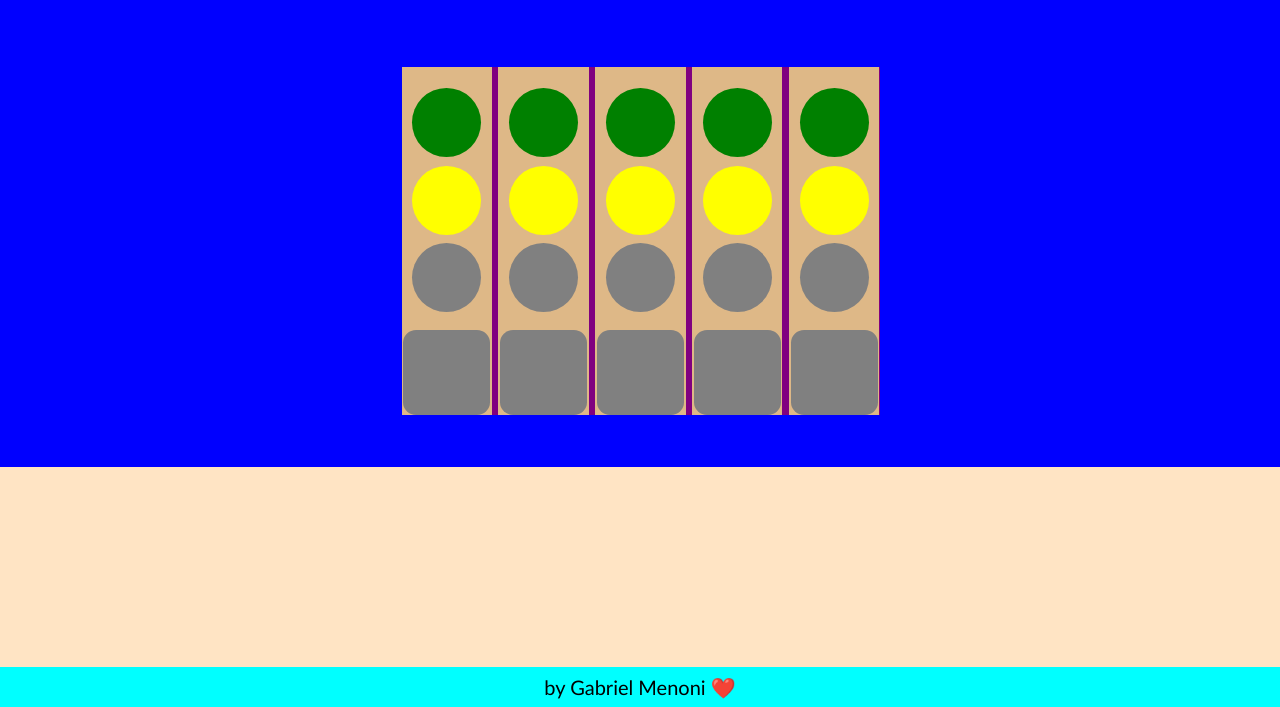
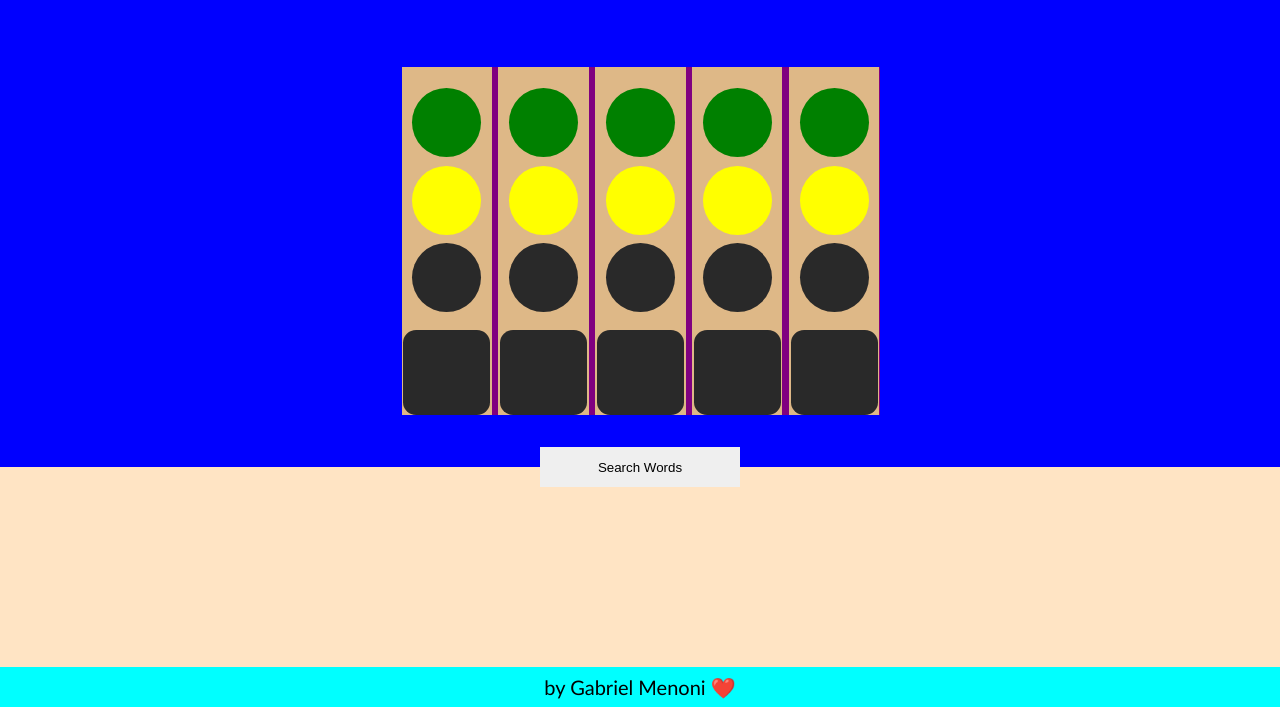
Before and after one commit to GabrielMenoni/term.ooo-solver, a website: page landing-page.html in a window 1280 px wide. Shown: the part 93-800 px from the top of the page. Drawn offline with Linux system fonts and the light colour scheme.

Commit message:
Added some more functionalities

```diff
--- a/landing-page.html
+++ b/landing-page.html
@@ -16,33 +16,34 @@
                         <button class="colbutton green" value="V" onclick="bgGreen(1)"></button>
                         <button class="colbutton yellow" value="A" onclick="bgYellow(1)"> </button>
                         <button class="colbutton gray" value="C" onclick="bgGray(1)"> </button>
-                        <input type="text" id="letter1"  class="letter gray" maxlength="1" oninput="getUppercase()" value="">
+                        <input type="text" id="letter1"  class="letter gray" maxlength="1" oninput="getUppercase()" value="" disabled>
                     </div>
                     <div id="row2" class="row">
                         <button class="colbutton green" value="V" onclick="bgGreen(2)"> </button>
                         <button class="colbutton yellow" value="A" onclick="bgYellow(2)"> </button>
                         <button class="colbutton gray" value="C" onclick="bgGray(2)"> </button>
-                        <input type="text" id="letter2" class="letter gray" maxlength="1" oninput="getUppercase()" value="">
+                        <input type="text" id="letter2" class="letter gray" maxlength="1" oninput="getUppercase()" value="" disabled>
                     </div>
                     <div id="row3" class="row">
                         <button class="colbutton green" value="V" onclick="bgGreen(3)"> </button>
                         <button class="colbutton yellow" value="A" onclick="bgYellow(3)"> </button>
                         <button class="colbutton gray" value="C" onclick="bgGray(3)"> </button>
-                        <input type="text" id="letter3" class="letter gray" maxlength="1" oninput="getUppercase()" value="">
+                        <input type="text" id="letter3" class="letter gray" maxlength="1" oninput="getUppercase()" value="" disabled>
                     </div>
                     <div id="row4" class="row">
                         <button class="colbutton green" value="V" onclick="bgGreen(4)"> </button>
                         <button class="colbutton yellow" value="A" onclick="bgYellow(4)"> </button>
                         <button class="colbutton gray" value="C" onclick="bgGray(4)"> </button>
-                        <input type="text" id="letter4" class="letter gray" maxlength="1" oninput="getUppercase()" value="">
+                        <input type="text" id="letter4" class="letter gray" maxlength="1" oninput="getUppercase()" value="" disabled>
                     </div>
                     <div id="row5" class="row">
                         <button class="colbutton green" value="V" onclick="bgGreen(5)"> </button>
                         <button class="colbutton yellow" value="A" onclick="bgYellow(5)"> </button>
                         <button class="colbutton gray" value="C" onclick="bgGray(5)"> </button>
-                        <input type="text" id="letter5" class="letter gray" maxlength="1" oninput="getUppercase()" value="">
+                        <input type="text" id="letter5" class="letter gray" maxlength="1" oninput="getUppercase()" value="" disabled>
                     </div>
                 </div>
+                <button id="search" onclick="">Search Words</button>
             </div>
             <div id="tutorial"></div>
         </div>
--- a/scripts.js
+++ b/scripts.js
@@ -14,31 +14,34 @@ function getUppercase() {
 //Clean the classes "yellow" and "grey" and add the "green" class to a input
 //param: number of the row
 function bgGreen(num){
-    id = 'letter'+num
+    id = 'letter'+num;
     input = document.getElementById(id);
-    input.classList.remove("gray")
-    input.classList.remove("yellow")
-    input.classList.add("green")
+    input.classList.remove("gray");
+    input.classList.remove("yellow");
+    input.classList.add("green");
+    input.disabled = false;
 }
 
 //Clean the classes "green" and "grey" and add the "yellow" class to a input
 //param: number of the row
 function bgYellow(num){
-    id = 'letter'+num
+    id = 'letter'+num;
     input = document.getElementById(id);
-    input.classList.remove("green")
-    input.classList.remove("gray")
-    input.classList.add("yellow")
+    input.classList.remove("green");
+    input.classList.remove("gray");
+    input.classList.add("yellow");
+    input.disabled = false;
 }
 
 //Clean the classes "yellow" and "green" and add the "gray" class to a input
 //Also remove the letter in the input
 //param: number of the row
 function bgGray(num){
-    id = 'letter'+num
+    id = 'letter'+num;
     input = document.getElementById(id);
-    input.classList.remove("green")
-    input.classList.remove("yellow")
-    input.classList.add("gray")
-    input.value = ''
+    input.classList.remove("green");
+    input.classList.remove("yellow");
+    input.classList.add("gray");
+    input.value = '';
+    input.disabled = true;
 }
--- a/styles.css
+++ b/styles.css
@@ -81,6 +81,15 @@ body #main-wrapper #content #letters #rows button{
     border: 0;
 }
 
+body #main-wrapper #content #letters #search {
+    width: 200px;
+    height: 40px;
+    border: 0px;
+    margin-right: calc((90vw - 200px)/2);
+    margin-left: calc((90vw - 200px)/2);
+    margin-top: 4vh;
+}
+
 /* responsivity for wider screens */
 @media screen and (min-width: 530px) {
     body #main-wrapper #content #letters {
@@ -128,6 +137,15 @@ body #main-wrapper #content #letters #rows button{
         border: 0;
     }
 
+    body #main-wrapper #content #letters #search {
+        width: 200px;
+        height: 40px;
+        border: 0px;
+        margin-right: 138.5px;
+        margin-left: 138.5px;
+        margin-top: 4vh;
+    }
+
 }
 
  /* Green class */
@@ -142,8 +160,10 @@ body #main-wrapper #content #letters #rows .yellow{
 
 /* Gray class */
 body #main-wrapper #content #letters #rows .gray{
-    background-color: gray;
+    background-color: rgb(41, 41, 41);
 }
+
+
 
 /* ========== Footer ========== */
 
```
